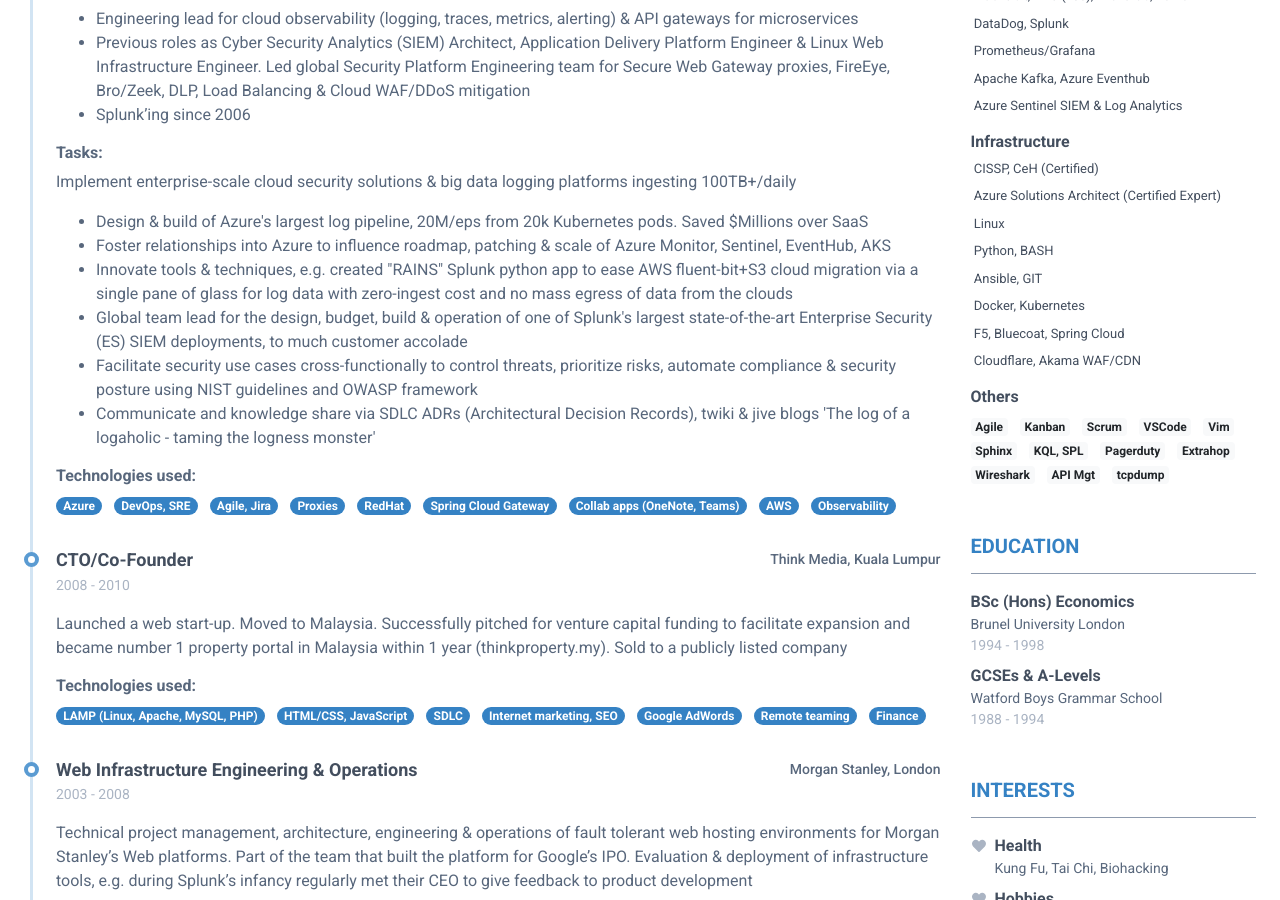
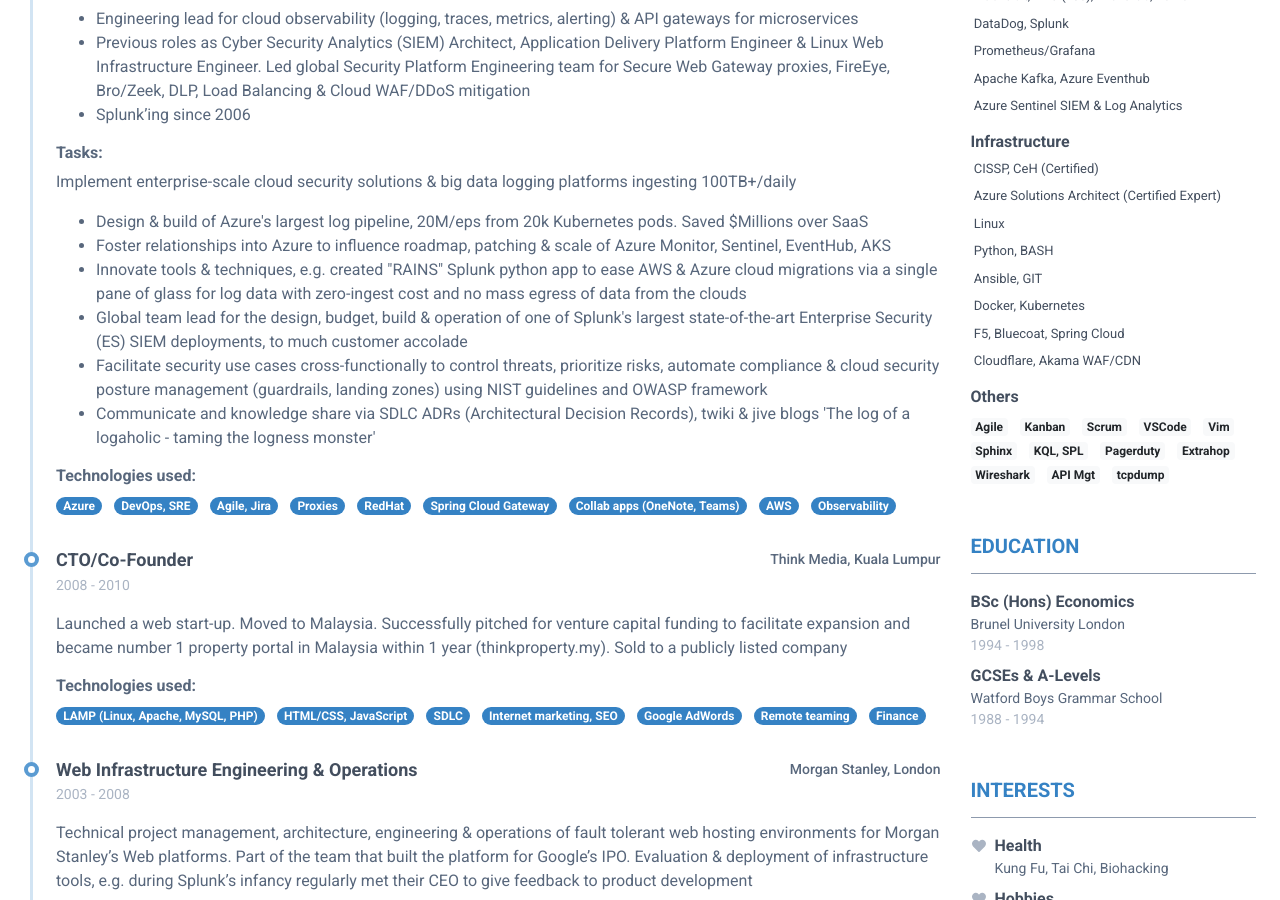
Before and after one commit to Hamy200/resume, a Jekyll site: the page built from index.markdown, in a window 1280 px wide and 900 px high, scrolled down 463 px. Built offline with Jekyll 4.4.1, drawn with Linux system fonts in a browser that asks for light colours; nearby versions of some CDN libraries.

Commit message:
Update data.yml

```diff
--- a/_data/data.yml
+++ b/_data/data.yml
@@ -51,9 +51,9 @@ experiences:
       highlights:
         - Design & build of Azure's largest log pipeline, 20M/eps from 20k Kubernetes pods. Saved $Millions over SaaS
         - Foster relationships into Azure to influence roadmap, patching & scale of Azure Monitor, Sentinel, EventHub, AKS
-        - Innovate tools & techniques, e.g. created "RAINS" Splunk python app to ease AWS fluent-bit+S3 cloud migration via a single pane of glass for log data with zero-ingest cost and no mass egress of data from the clouds
+        - Innovate tools & techniques, e.g. created "RAINS" Splunk python app to ease AWS & Azure cloud migrations via a single pane of glass for log data with zero-ingest cost and no mass egress of data from the clouds
         - Global team lead for the design, budget, build & operation of one of Splunk's largest state-of-the-art Enterprise Security (ES) SIEM deployments, to much customer accolade
-        - Facilitate security use cases cross-functionally to control threats, prioritize risks, automate compliance & security posture using NIST guidelines and OWASP framework
+        - Facilitate security use cases cross-functionally to control threats, prioritize risks, automate compliance & cloud security posture management (guardrails, landing zones) using NIST guidelines and OWASP framework
         - Communicate and knowledge share via SDLC ADRs (Architectural Decision Records), twiki & jive blogs 'The log of a logaholic - taming the logness monster'
     technologies:
       - Azure
```
